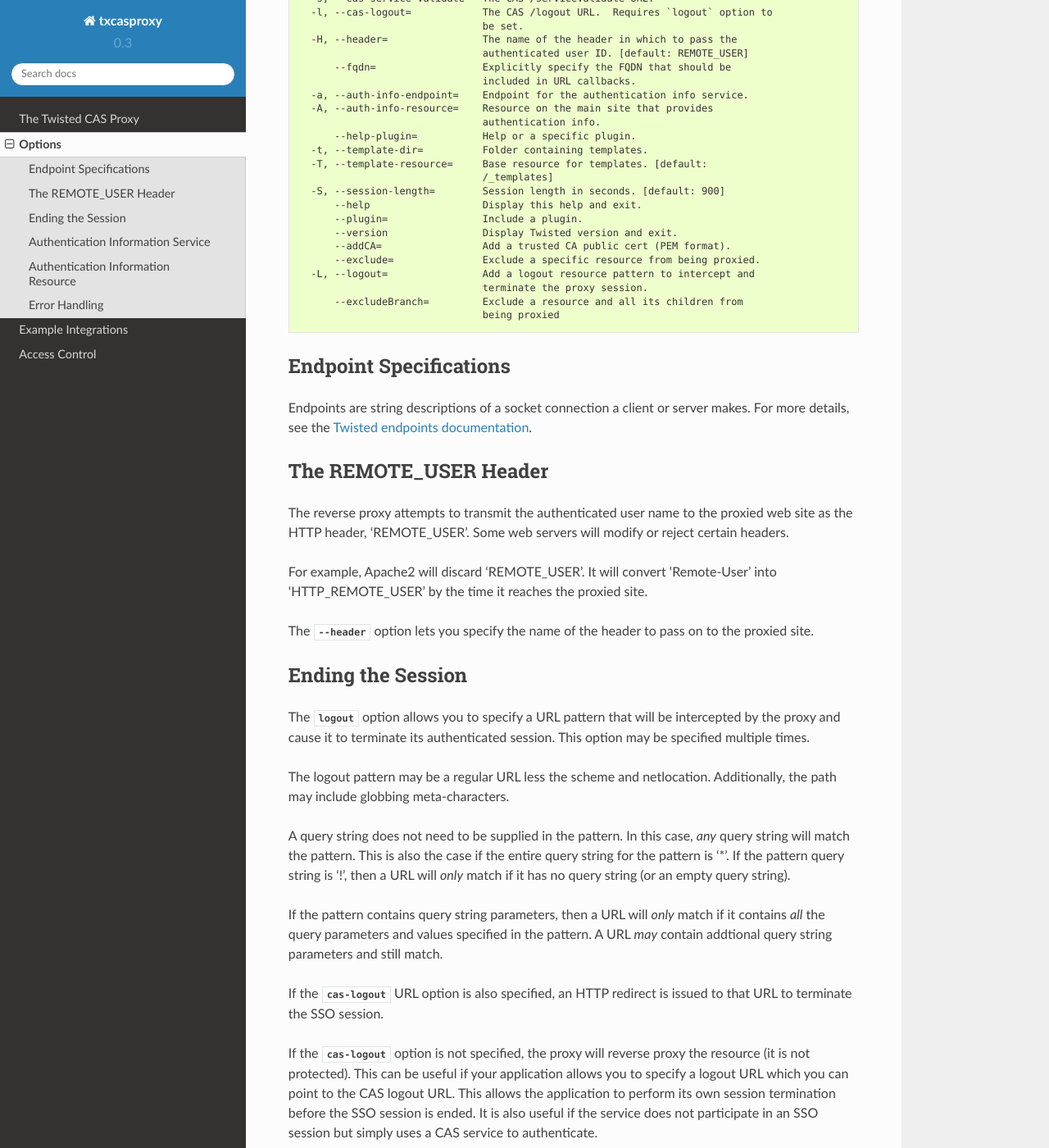
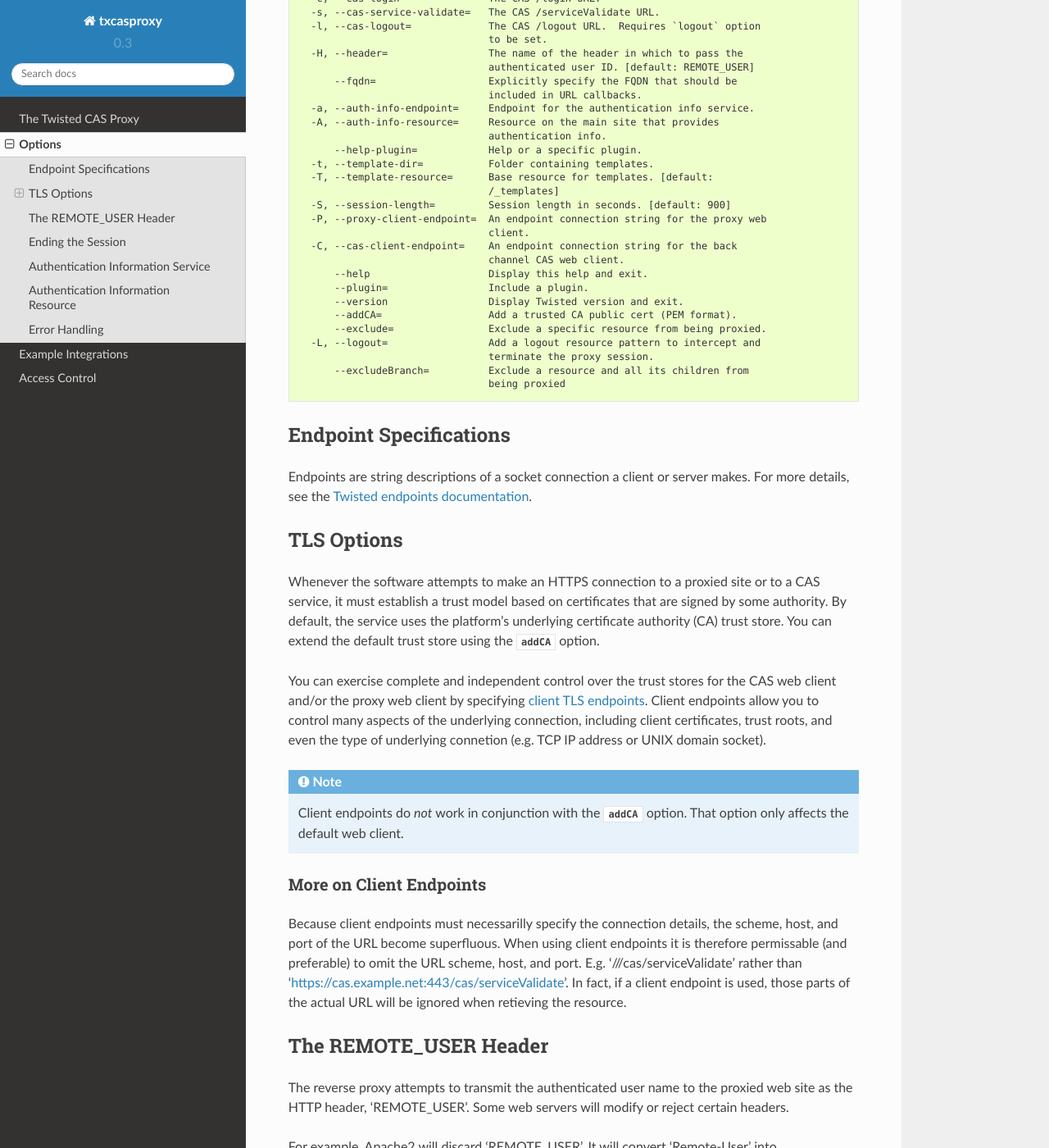
Before and after one commit to cwaldbieser/txcasproxy, a Sphinx documentation site: the page built from doc/source/options.rst, in a window 1280 px wide and 1400 px high, scrolled down 334 px. Shown: the whole window at 82% size. Built offline with Sphinx 7.4.7 and the Read the Docs theme 2.0.0, drawn with Linux system fonts in a browser that asks for light colours; some of the changed text lies outside the part shown.

Commit message:
Updated options and docs to allow specifying client endpoints for proxy and CAS web clients.

```diff
--- a/doc/source/options.rst
+++ b/doc/source/options.rst
@@ -6,37 +6,42 @@ Options
 
     Usage: twistd [options] casproxy [options]
     Options:
-          --help-plugins           Help about available plugins.
-      -d, --debug                  Errors served as HTML.
-          --logout-passthrough     Pass the logout request through to backend
-                                   service prior to intercepting and redirecting.
-      -e, --endpoint=              An endpoint connection string.
-      -p, --proxied-url=           The base URL to proxy.
-      -c, --cas-login=             The CAS /login URL.
-      -s, --cas-service-validate=  The CAS /serviceValidate URL.
-      -l, --cas-logout=            The CAS /logout URL.  Requires `logout` option to
-                                   be set.
-      -H, --header=                The name of the header in which to pass the
-                                   authenticated user ID. [default: REMOTE_USER]
-          --fqdn=                  Explicitly specify the FQDN that should be
-                                   included in URL callbacks.
-      -a, --auth-info-endpoint=    Endpoint for the authentication info service.
-      -A, --auth-info-resource=    Resource on the main site that provides
-                                   authentication info.
-          --help-plugin=           Help or a specific plugin.
-      -t, --template-dir=          Folder containing templates.
-      -T, --template-resource=     Base resource for templates. [default:
-                                   /_templates]
-      -S, --session-length=        Session length in seconds. [default: 900]
-          --help                   Display this help and exit.
-          --plugin=                Include a plugin.
-          --version                Display Twisted version and exit.
-          --addCA=                 Add a trusted CA public cert (PEM format).
-          --exclude=               Exclude a specific resource from being proxied.
-      -L, --logout=                Add a logout resource pattern to intercept and
-                                   terminate the proxy session.
-          --excludeBranch=         Exclude a resource and all its children from
-                                   being proxied
+          --help-plugins            Help about available plugins.
+      -d, --debug                   Errors served as HTML.
+      -v, --verbose                 Verbose logging.
+          --logout-passthrough      Pass the logout request through to backend
+                                    service prior to intercepting and redirecting.
+      -e, --endpoint=               An endpoint connection string.
+      -p, --proxied-url=            The base URL to proxy.
+      -c, --cas-login=              The CAS /login URL.
+      -s, --cas-service-validate=   The CAS /serviceValidate URL.
+      -l, --cas-logout=             The CAS /logout URL.  Requires `logout` option
+                                    to be set.
+      -H, --header=                 The name of the header in which to pass the
+                                    authenticated user ID. [default: REMOTE_USER]
+          --fqdn=                   Explicitly specify the FQDN that should be
+                                    included in URL callbacks.
+      -a, --auth-info-endpoint=     Endpoint for the authentication info service.
+      -A, --auth-info-resource=     Resource on the main site that provides
+                                    authentication info.
+          --help-plugin=            Help or a specific plugin.
+      -t, --template-dir=           Folder containing templates.
+      -T, --template-resource=      Base resource for templates. [default:
+                                    /_templates]
+      -S, --session-length=         Session length in seconds. [default: 900]
+      -P, --proxy-client-endpoint=  An endpoint connection string for the proxy web
+                                    client.
+      -C, --cas-client-endpoint=    An endpoint connection string for the back
+                                    channel CAS web client.
+          --help                    Display this help and exit.
+          --plugin=                 Include a plugin.
+          --version                 Display Twisted version and exit.
+          --addCA=                  Add a trusted CA public cert (PEM format).
+          --exclude=                Exclude a specific resource from being proxied.
+      -L, --logout=                 Add a logout resource pattern to intercept and
+                                    terminate the proxy session.
+          --excludeBranch=          Exclude a resource and all its children from
+                                    being proxied
 
 -----------------------
 Endpoint Specifications
@@ -44,6 +49,39 @@ Endpoint Specifications
 
 Endpoints are string descriptions of a socket connection a client or
 server makes.  For more details, see the `Twisted endpoints documentation`_.
+
+-----------
+TLS Options
+-----------
+
+Whenever the software attempts to make an HTTPS connection to a proxied site or
+to a CAS service, it must establish a trust model based on certificates that
+are signed by some authority.  By default, the service uses the platform's
+underlying certificate authority (CA) trust store.  You can extend the
+default trust store using the :option:`addCA` option.
+
+You can exercise complete and independent control over the trust stores for the
+CAS web client and/or the proxy web client by specifying `client TLS endpoints`_.
+Client endpoints allow you to control many aspects of the underlying connection,
+including client certificates, trust roots, and even the type of underlying
+connetion (e.g. TCP IP address or UNIX domain socket).
+
+.. note::
+
+    Client endpoints do *not* work in conjunction with the
+    :option:`addCA` option.  That option only affects the default web client.
+
+''''''''''''''''''''''''
+More on Client Endpoints
+''''''''''''''''''''''''
+
+Because client endpoints must necessarilly specify the connection details, the
+scheme, host, and port of the URL become superfluous.  When using client
+endpoints it is therefore permissable (and preferable) to omit the URL scheme,
+host, and port.  E.g. '///cas/serviceValidate' rather than
+'https://cas.example.net:443/cas/serviceValidate'.  In fact, if a client
+endpoint is used, those parts of the actual URL will be ignored when retieving
+the resource.
 
 ----------------------
 The REMOTE_USER Header
@@ -161,4 +199,5 @@ and can be used as a prefix for static resources (the prefix includes a trailing
 
 
 .. _Twisted endpoints documentation: https://twistedmatrix.com/documents/current/core/howto/endpoints.html
+.. _client TLS endpoints: https://twistedmatrix.com/documents/current/core/howto/endpoints.html#clients
 .. _Jinja2 templates: http://jinja.pocoo.org/
```
Also changed, not shown: 1 other file.
